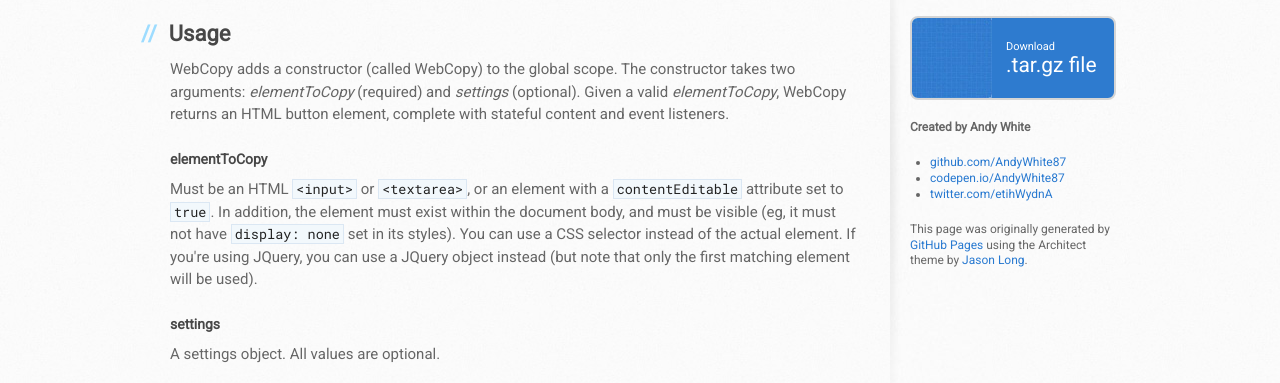
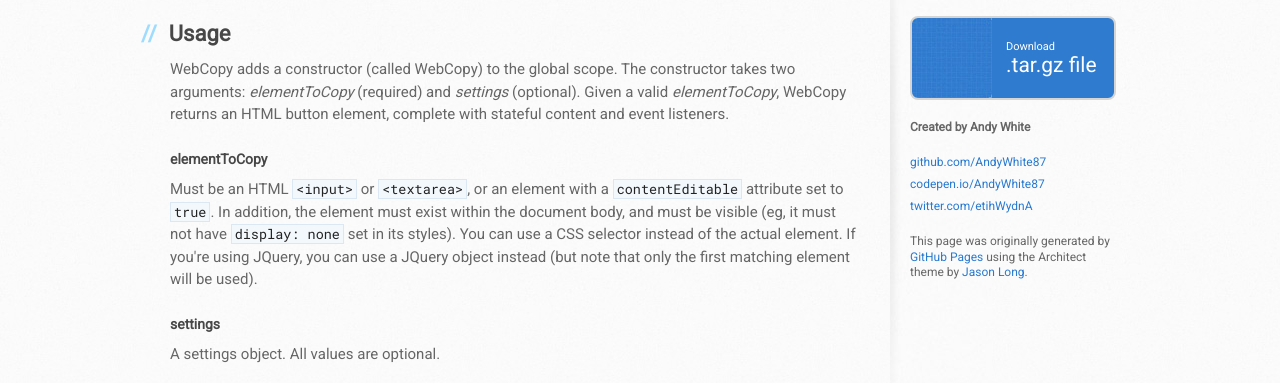
Before and after one commit to WSydnA/WebCopy, a plain HTML site: page index.html in a window 1280 px wide. Shown: the part 388-771 px from the top of the page. Drawn offline with Linux system fonts and the light colour scheme.

Commit message:
Updated sidebar styles

```diff
--- a/stylesheets/stylesheet.css
+++ b/stylesheets/stylesheet.css
@@ -510,9 +510,19 @@ aside#sidebar {
   background: transparent url(../images/sidebar-bg.jpg) 0 0 no-repeat;
 }
 
-aside#sidebar p.repo-owner,
-aside#sidebar p.repo-owner a {
+aside#sidebar .repo-owner,
+aside#sidebar .repo-owner a {
   font-weight: bold;
+}
+
+aside#sidebar ul {
+  list-style-type: none;
+  padding: 0;
+  margin-top: 0;
+}
+
+aside#sidebar ul li {
+  margin-top: 0.5em;
 }
 
 #downloads {
```
